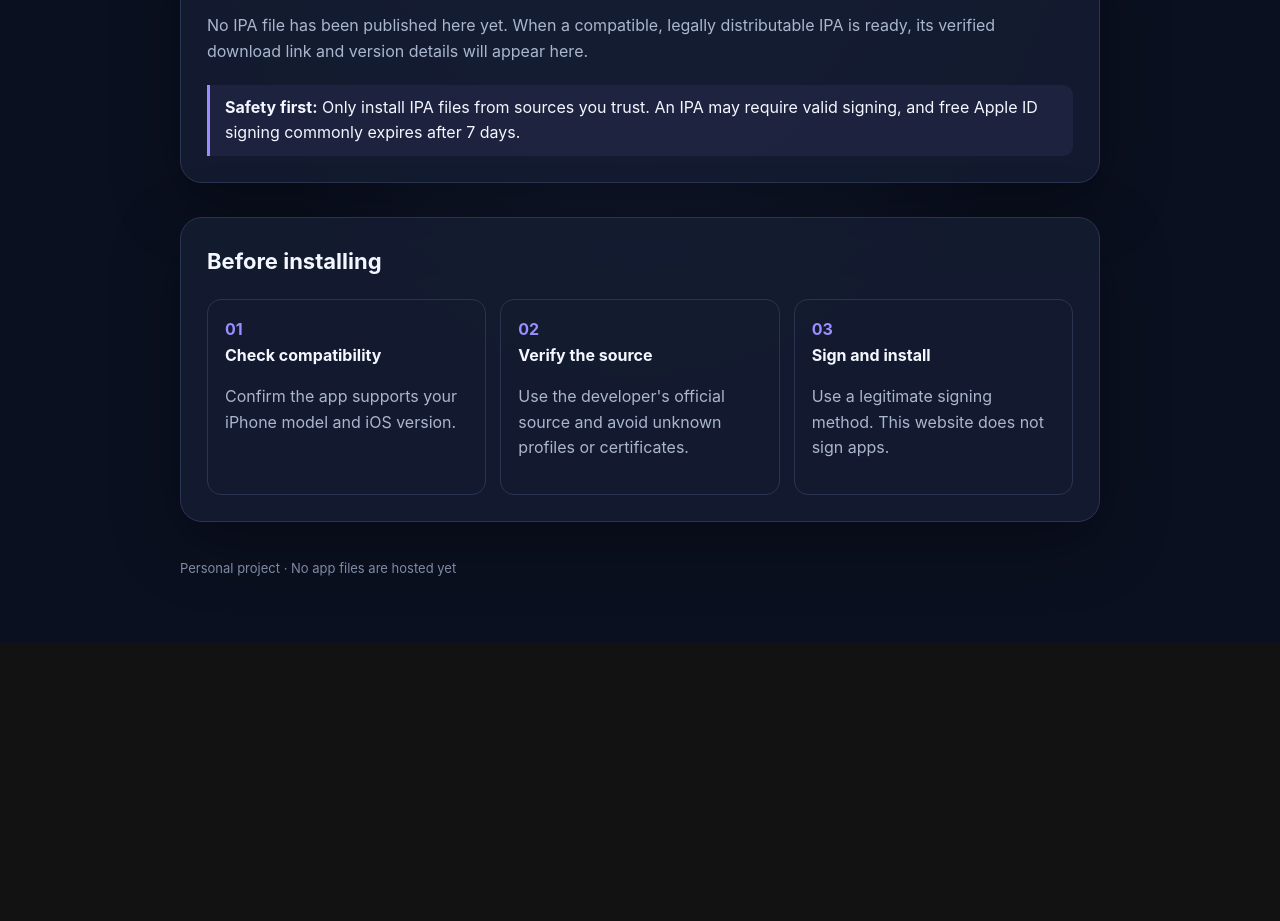
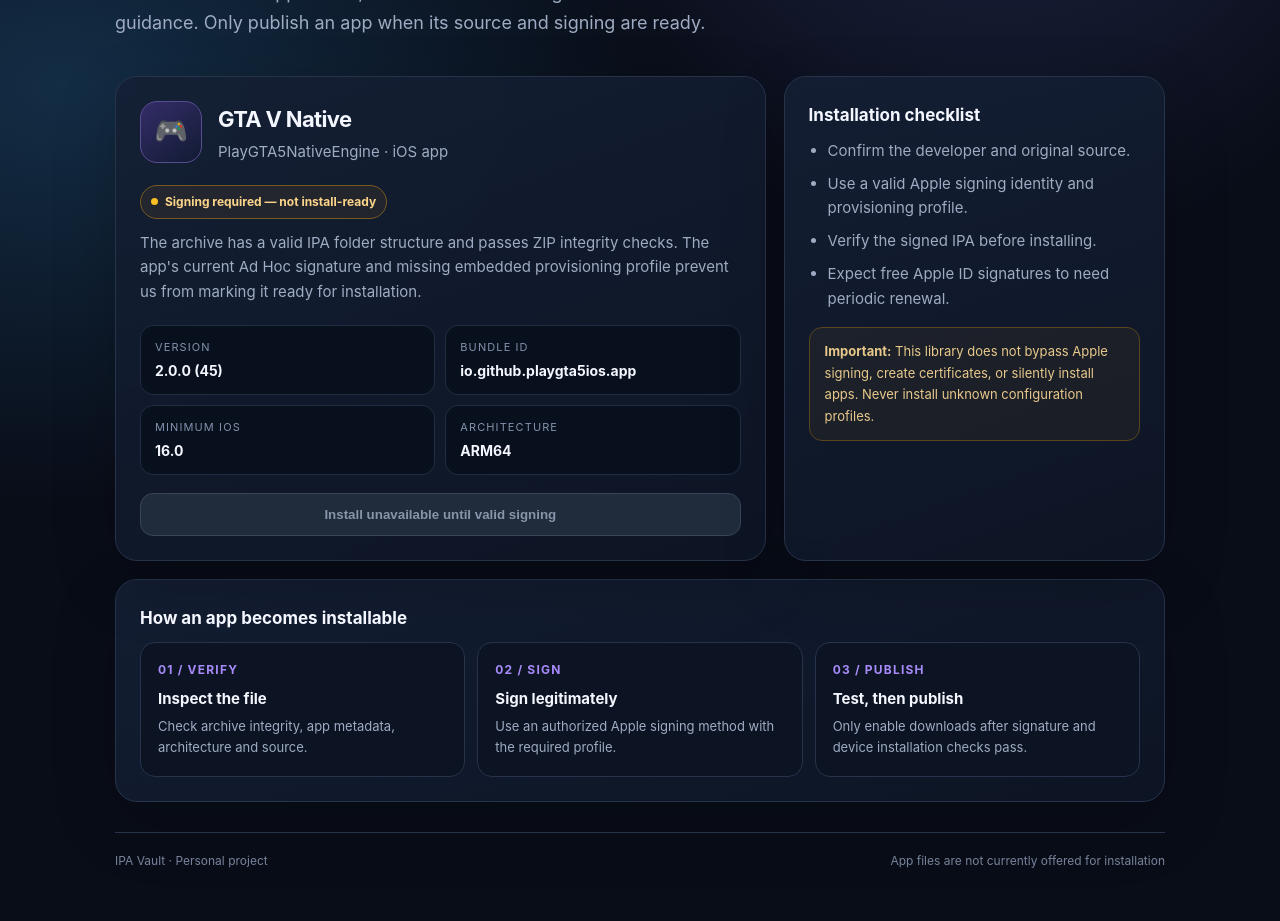
Before and after one commit to AloneSmoker007/Ipa-, a plain HTML site: page index.html in a window 1280 px wide. Shown: the part 367-1288 px from the top of the page. Before the commit the page ends 1010 px from the top, so only its background shows below. Drawn offline with Linux system fonts and the light colour scheme.

Commit message:
Improve IPA Vault library UI and show verified signing status

```diff
--- a/index.html
+++ b/index.html
@@ -3,36 +3,56 @@
 <head>
   <meta charset="utf-8">
   <meta name="viewport" content="width=device-width, initial-scale=1">
-  <meta name="theme-color" content="#101827">
-  <title>IPA — Personal App Library</title>
-  <meta name="description" content="A personal iPhone app library and installation guide.">
+  <meta name="theme-color" content="#090d18">
+  <meta name="description" content="A private iPhone app library with verified app details and safe installation notes.">
+  <title>IPA Vault — Personal iPhone Library</title>
   <style>
-    :root{color-scheme:dark;--bg:#0b1020;--panel:#141d32;--text:#f4f7ff;--muted:#aab6ce;--accent:#9b8cff;--line:#293550}
-    *{box-sizing:border-box}body{margin:0;background:radial-gradient(ellipse at top,#20294b 0,#0b1020 55%);color:var(--text);font:16px/1.6 -apple-system,BlinkMacSystemFont,"Segoe UI",sans-serif;min-height:100vh}
-    main{width:min(920px,92%);margin:auto;padding:64px 0}.tag{display:inline-block;border:1px solid #554c91;color:#c9c1ff;border-radius:99px;padding:5px 12px;font-size:12px;letter-spacing:.08em;text-transform:uppercase}
-    h1{font-size:clamp(42px,8vw,76px);line-height:1.02;letter-spacing:-.05em;margin:20px 0 14px}p{color:var(--muted)}.lead{font-size:18px;max-width:650px}
-    .panel{margin-top:34px;padding:26px;border:1px solid var(--line);border-radius:22px;background:rgba(20,29,50,.86);box-shadow:0 20px 70px #0005}
-    h2{margin:0 0 8px;font-size:22px}.note{border-left:3px solid var(--accent);padding:10px 15px;background:#9b8cff12;border-radius:0 10px 10px 0;margin-top:20px}
-    .steps{display:grid;grid-template-columns:repeat(auto-fit,minmax(190px,1fr));gap:14px;margin-top:20px}.step{padding:17px;border:1px solid var(--line);border-radius:14px}.num{color:var(--accent);font-weight:700}
-    footer{margin-top:36px;color:#7f8ba5;font-size:13px}a{color:#c9c1ff}
+    :root{color-scheme:dark;--bg:#090d18;--panel:#111a2b;--panel2:#0d1423;--line:#26334b;--text:#f4f7ff;--muted:#9eabc2;--violet:#a78bfa;--cyan:#67e8f9;--amber:#fbbf24}
+    *{box-sizing:border-box}body{margin:0;background:radial-gradient(ellipse at 78% -10%,#29315b 0,transparent 38%),radial-gradient(ellipse at 5% 35%,#132d45 0,transparent 35%),var(--bg);color:var(--text);font:15px/1.65 -apple-system,BlinkMacSystemFont,"Segoe UI",sans-serif;min-height:100vh}
+    a{color:inherit}.wrap{width:min(1050px,92%);margin:auto;padding:34px 0 54px}.nav{display:flex;align-items:center;justify-content:space-between;gap:16px;padding:8px 0 42px}.brand{display:flex;align-items:center;gap:11px;font-weight:750;letter-spacing:-.03em}.mark{width:38px;height:38px;display:grid;place-items:center;border:1px solid #6552a8;border-radius:12px;background:linear-gradient(145deg,#8b5cf6,#312e81);font-size:18px}.private{font-size:12px;color:#c4b5fd;border:1px solid #51417c;border-radius:99px;padding:5px 11px;background:#8b5cf615}
+    .hero{padding:30px 0 38px;max-width:760px}.eyebrow{color:var(--cyan);font-size:12px;text-transform:uppercase;letter-spacing:.18em;font-weight:700}.hero h1{font-size:clamp(42px,7vw,70px);line-height:1.04;letter-spacing:-.065em;margin:14px 0}.hero h1 span{background:linear-gradient(90deg,var(--violet),var(--cyan));background-clip:text;color:transparent}.hero p{font-size:18px;color:var(--muted);max-width:650px;margin:0}
+    .grid{display:grid;grid-template-columns:1.45fr .85fr;gap:18px}.card{border:1px solid var(--line);background:linear-gradient(160deg,#141f34ed,#0d1525ed);border-radius:22px;padding:24px;box-shadow:0 22px 65px #0003}.apphead{display:flex;align-items:flex-start;gap:16px}.appicon{width:62px;height:62px;flex:0 0 62px;border-radius:17px;display:grid;place-items:center;background:linear-gradient(145deg,#342d68,#111b33);border:1px solid #5a4c91;font-size:27px}.apphead h2{margin:0;font-size:22px;letter-spacing:-.03em}.sub{color:var(--muted);margin:3px 0 0}.status{display:inline-flex;align-items:center;gap:7px;border:1px solid #785a20;color:#fcd58a;background:#f59e0b12;padding:6px 10px;border-radius:99px;font-size:12px;font-weight:700;margin:20px 0 12px}.dot{width:7px;height:7px;border-radius:50%;background:var(--amber)}.desc{color:var(--muted);margin:0 0 20px}.meta{display:grid;grid-template-columns:repeat(2,minmax(0,1fr));gap:10px}.datum{padding:12px 14px;background:#080f1d;border:1px solid #202d43;border-radius:13px}.datum small{display:block;color:#8392ac;font-size:11px;text-transform:uppercase;letter-spacing:.1em}.datum strong{display:block;margin-top:3px;font-size:14px;overflow-wrap:anywhere}.disabled{display:block;width:100%;margin-top:18px;border:1px solid #39445a;border-radius:13px;padding:13px;background:#202b3c;color:#8795aa;font-weight:700;text-align:center;cursor:not-allowed}
+    h3{margin:0 0 10px;font-size:17px}.side p,.side li{color:var(--muted)}.side ul{padding-left:19px;margin:10px 0}.side li{margin:8px 0}.callout{margin-top:16px;padding:13px 15px;border-radius:13px;border:1px solid #59451e;background:#f59e0b0d;color:#e8c98b;font-size:13px}.section{margin-top:18px}.steps{display:grid;grid-template-columns:repeat(3,1fr);gap:12px}.step{padding:17px;border:1px solid var(--line);background:#0c1423;border-radius:15px}.step b{display:block;color:var(--violet);font-size:12px;letter-spacing:.1em}.step strong{display:block;margin:7px 0 4px}.step p{color:var(--muted);font-size:13px;margin:0}.footer{border-top:1px solid var(--line);margin-top:30px;padding-top:18px;color:#77849b;font-size:12px;display:flex;justify-content:space-between;gap:12px;flex-wrap:wrap}
+    @media(max-width:760px){.grid{grid-template-columns:1fr}.steps{grid-template-columns:1fr}.wrap{padding-top:20px}.nav{padding-bottom:25px}.card{padding:19px}}@media(max-width:390px){.meta{grid-template-columns:1fr}}
   </style>
 </head>
-<body><main>
-  <span class="tag">Personal iPhone Library</span>
-  <h1>IPA<span style="color:var(--accent)">.</span></h1>
-  <p class="lead">Your personal place for iPhone app files, trusted download links, and clear installation notes.</p>
-  <section class="panel">
-    <h2>Library is being prepared</h2>
-    <p>No IPA file has been published here yet. When a compatible, legally distributable IPA is ready, its verified download link and version details will appear here.</p>
-    <div class="note"><strong>Safety first:</strong> Only install IPA files from sources you trust. An IPA may require valid signing, and free Apple ID signing commonly expires after 7 days.</div>
-  </section>
-  <section class="panel">
-    <h2>Before installing</h2>
-    <div class="steps">
-      <div class="step"><div class="num">01</div><strong>Check compatibility</strong><p>Confirm the app supports your iPhone model and iOS version.</p></div>
-      <div class="step"><div class="num">02</div><strong>Verify the source</strong><p>Use the developer's official source and avoid unknown profiles or certificates.</p></div>
-      <div class="step"><div class="num">03</div><strong>Sign and install</strong><p>Use a legitimate signing method. This website does not sign apps.</p></div>
-    </div>
-  </section>
-  <footer>Personal project · No app files are hosted yet</footer>
-</main></body></html>
+<body>
+  <main class="wrap">
+    <nav class="nav" aria-label="Main navigation"><div class="brand"><span class="mark">⌘</span><span>IPA VAULT</span></div><span class="private">PERSONAL LIBRARY</span></nav>
+    <header class="hero"><div class="eyebrow">Your iPhone app collection</div><h1>Apps, organized.<br><span>Safety first.</span></h1><p>A clean home for app details, verified files and straightforward installation guidance. Only publish an app when its source and signing are ready.</p></header>
+    <section class="grid" aria-label="Library">
+      <article class="card">
+        <div class="apphead"><div class="appicon" aria-hidden="true">🎮</div><div><h2>GTA V Native</h2><p class="sub">PlayGTA5NativeEngine · iOS app</p></div></div>
+        <div class="status"><span class="dot"></span>Signing required — not install-ready</div>
+        <p class="desc">The archive has a valid IPA folder structure and passes ZIP integrity checks. The app's current Ad Hoc signature and missing embedded provisioning profile prevent us from marking it ready for installation.</p>
+        <div class="meta">
+          <div class="datum"><small>Version</small><strong>2.0.0 (45)</strong></div>
+          <div class="datum"><small>Bundle ID</small><strong>io.github.playgta5ios.app</strong></div>
+          <div class="datum"><small>Minimum iOS</small><strong>16.0</strong></div>
+          <div class="datum"><small>Architecture</small><strong>ARM64</strong></div>
+        </div>
+        <button class="disabled" type="button" disabled aria-disabled="true">Install unavailable until valid signing</button>
+      </article>
+      <aside class="card side">
+        <h3>Installation checklist</h3>
+        <ul>
+          <li>Confirm the developer and original source.</li>
+          <li>Use a valid Apple signing identity and provisioning profile.</li>
+          <li>Verify the signed IPA before installing.</li>
+          <li>Expect free Apple ID signatures to need periodic renewal.</li>
+        </ul>
+        <div class="callout"><strong>Important:</strong> This library does not bypass Apple signing, create certificates, or silently install apps. Never install unknown configuration profiles.</div>
+      </aside>
+    </section>
+    <section class="card section">
+      <h3>How an app becomes installable</h3>
+      <div class="steps">
+        <div class="step"><b>01 / VERIFY</b><strong>Inspect the file</strong><p>Check archive integrity, app metadata, architecture and source.</p></div>
+        <div class="step"><b>02 / SIGN</b><strong>Sign legitimately</strong><p>Use an authorized Apple signing method with the required profile.</p></div>
+        <div class="step"><b>03 / PUBLISH</b><strong>Test, then publish</strong><p>Only enable downloads after signature and device installation checks pass.</p></div>
+      </div>
+    </section>
+    <footer class="footer"><span>IPA Vault · Personal project</span><span>App files are not currently offered for installation</span></footer>
+  </main>
+</body>
+</html>
```
